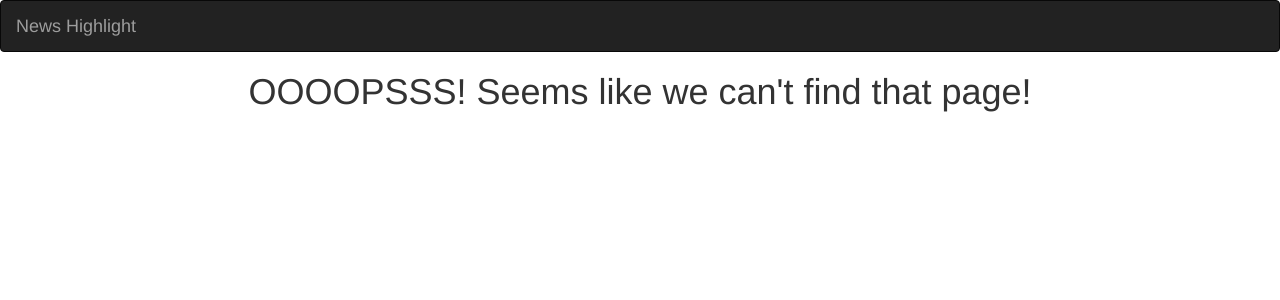
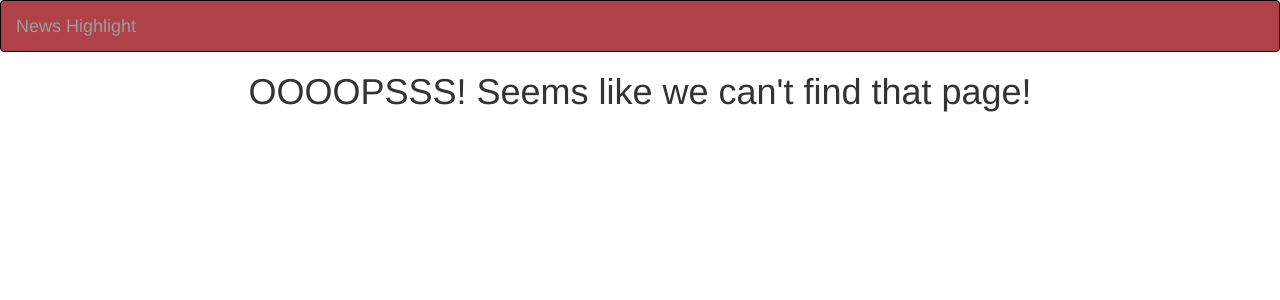
Before and after one commit to ChelseaOwiti/News-Highlight, a Flask app: template app/templates/fourOwfour.html in a window 1280 px wide. Shown: the top 300 px of the page. Run offline with Flask 2, Linux system fonts and the light colour scheme; the template is opened without the code that fills it, so the values that code supplies are empty; some libraries are stand-ins or nearby versions.

Commit message:
styling on navbar done

```diff
--- a/app/templates/navbar.html
+++ b/app/templates/navbar.html
@@ -1,4 +1,4 @@
-<div class="navbar navbar-inverse" role="navigation" >
+<div class="navbar navbar-inverse" style="background-color: #AF4248" role="navigation" >
   <div class="container-fluid" >
 
     <div class="navbar-header">
```
